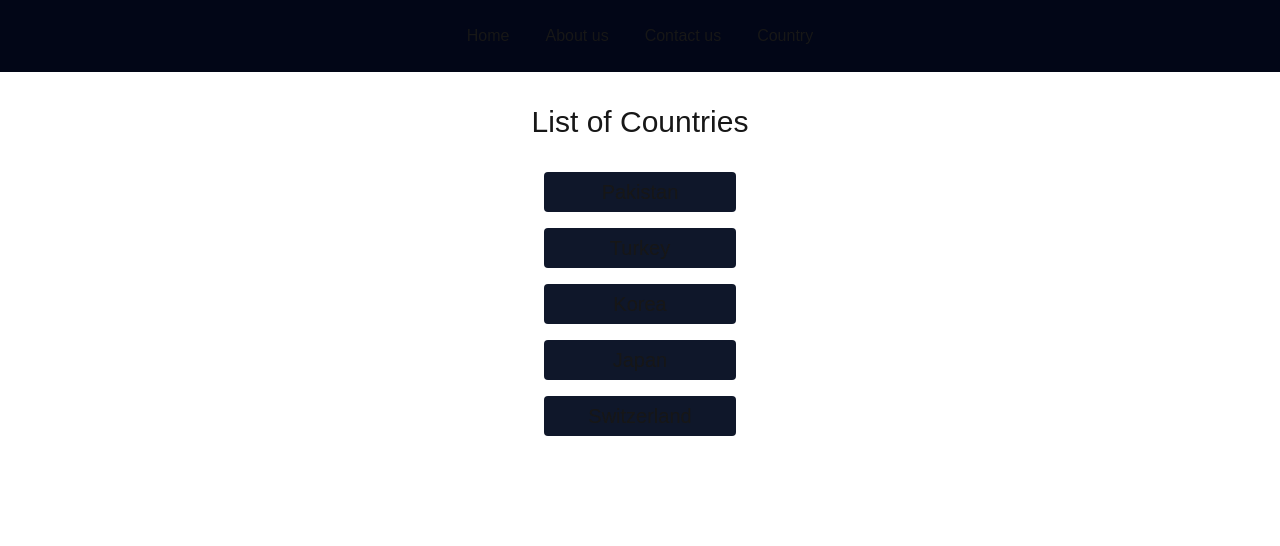
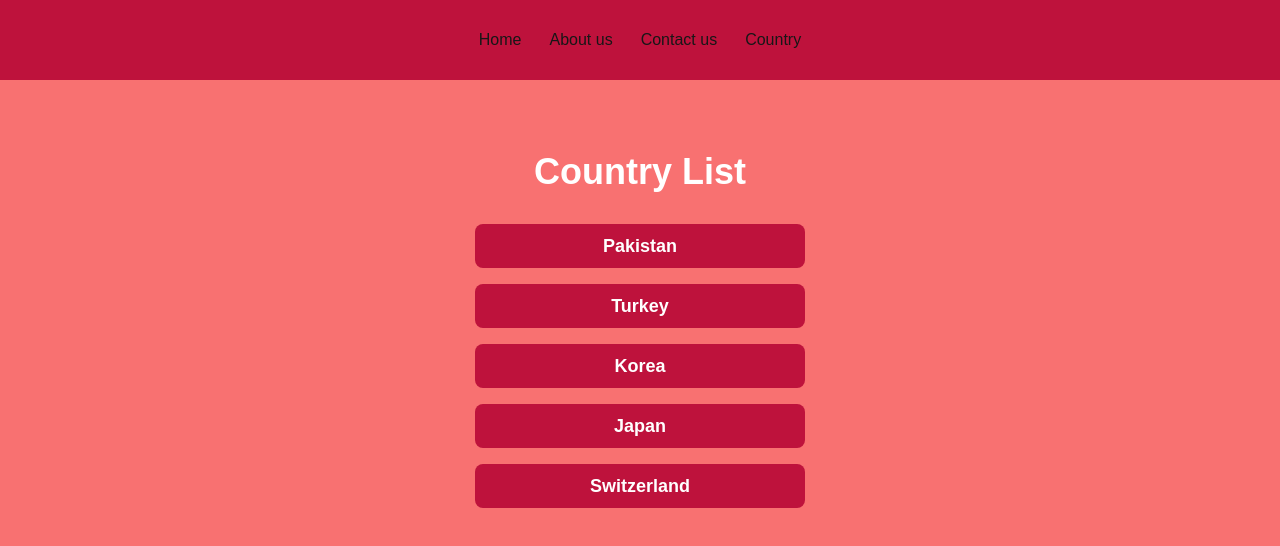
Before and after one commit to Umm-e-Hani02/nextjs-assign1, a Next.js app: page /country in a window 1280 px wide. Shown: the top 546 px of the page. Built offline with nearby package versions, Linux system fonts and the light colour scheme.

Commit message:
country listing using props

```diff
--- /dev/null
+++ b/src/app/(admin)/CountryCard/page.tsx
@@ -0,0 +1,23 @@
+import Link from 'next/link'
+
+type Props1 = {
+    name: string,
+    population: number,
+    capital: string
+}
+
+const CountryCard = ({name,population,capital}: Props1) => {
+  return (
+    <div className="w-max py-8 m-auto font-bold text-white">
+      <div className="text-4xl text-center text-white py-3"> {name}</div>
+      <div className="text-3xl py-4 m-5">Capital  : {capital}</div>
+      <div className="text-3xl py-4">Population : {population}</div>
+
+      <button className="bg-rose-700 mt-10 ml-32 text-lg py-2 px-6 rounded-md duration-100 text-white hover:scale-110 ">
+        <Link href={"/country"}> Back</Link>
+      </button>
+    </div>
+  )
+}
+
+export default CountryCard
--- a/src/app/(admin)/countries/data.tsx
+++ /dev/null
@@ -1,11 +0,0 @@
-import Icountry from "./interface";
-
-const countries: Icountry[] = [
-  { name: "Pakistan", capital: "Islamabad", population: 251269164 },
-  { name: "Turkey", capital: "Ankara", population: 86172100 },
-  { name: "Korea", capital: "Seoul", population: 51717590 },
-  { name: "Japan", capital: "Tokyo", population: 123998000 },
-  { name: "Switzerland", capital: "Bern", population: 8938611 },
-];
-
-export default countries;
--- a/src/app/(admin)/countries/interface.tsx
+++ /dev/null
@@ -1,5 +0,0 @@
-export default interface Icountry{
-    name:string;
-    capital:string;
-    population:number;
-}
--- a/src/app/(admin)/country/[country_name]/page.tsx
+++ b/src/app/(admin)/country/[country_name]/page.tsx
@@ -1,35 +1,52 @@
-import Link from "next/link";
-// import { Icountry } from "../../countries/interface";
-import  countries  from "../../countries/data";
+import CountryCard from "../../CountryCard/page";
+import { CountryType } from "@/app/CountryType/type";
 
-function CountryName({ params }: { params: { country_name: string } }) {
-  const country = countries.find(
+
+const countriesName = ({ params }: { params: { country_name: string } }) => {
+  const contrydetails: CountryType[] = [
+    {
+      name: "Pakistan",
+      capital: "Islamabad",
+      population: 251269164,
+    },
+    {
+      name: "Turkey",
+      capital: "Ankara",
+      population: 86172100,
+    },
+    {
+      name: "Korea",
+      capital: "Seoul",
+      population: 51717590,
+    },
+    {
+      name: "Japan",
+      capital: "Tokyo",
+      population: 123998000,
+    },
+    {
+      name: "Switzerland",
+      capital: "Bern",
+      population:8938611,
+    }
+  ];
+
+  const country = contrydetails.find(
     (c) => c.name.toLowerCase() === params.country_name.toLowerCase()
   );
-
-  const capitalizeFirstLetter = (string: string) => {
-    return string.charAt(0).toUpperCase() + string.slice(1).toLowerCase();
-  };
+  if (!country) {
+    return <h1 className="p-6 text-xl text-center">Country not found!!</h1>;
+  }
 
   return (
     <div>
-      {country ? (
-        <>
-          <h1 className="text-3xl p-5">{capitalizeFirstLetter(country.name)}</h1>
-          <p className="text-2xl p-5">Capital: {country.capital}</p>
-          <p className="text-2xl p-5">Population: {country.population}</p>
-        </>
-      ) : (
-        <h1 className="flex flex-col items-center p-5 text-xl">Country not found!</h1>
-      )}
-      <div className="flex justify-center items-center">
-
-      <Link href="/country">
-            <button className="bg-slate-900 text-white py-2 px-4 rounded mt-24 hover:text-gray-200 active:bg-slate-800 transition-all duration-300 ease-in-out">Back to Countries</button>
-          </Link>
-      </div>
+      <CountryCard
+        name={country.name}
+        population={country.population}
+        capital={country.capital}
+      />
     </div>
   );
-}
+};
 
-export default CountryName;
+export default countriesName;
--- a/src/app/(admin)/country/page.tsx
+++ b/src/app/(admin)/country/page.tsx
@@ -1,19 +1,34 @@
 import Link from "next/link";
-import  countries  from "../countries/data";
 
-export default function Country() {
+const Countries = () => {
   return (
-    <div className="flex flex-col items-center">
-      <h2 className="text-3xl p-8 ">List of Countries</h2>
-      <ul className="space-y-4 ">
-        {countries.map((country, index) => (
-          <li key={index}>
-            <Link href={`/country/${country.name.toLowerCase()}`}>
-            <span className="text-xl w-48 h-10 bg-slate-900 rounded flex items-center justify-center hover:text-gray-200 active:bg-slate-800 transition-all duration-300 ease-in-out">{country.name}</span>
-            </Link>
+    <div>
+      <div className="h-max w-full m-auto pb-6 mt-20 rounded-3xl font-semibold">
+        <h1 className="text-4xl text-center text-white py-8 -mt-10">Country List</h1>
+        <ul className="list-none flex justify-center flex-col items-center gap-4 text-white text-center">
+          <li className="text-lg py-2 bg-rose-700 rounded-lg w-[330px] duration-100 hover:scale-110 flex justify-center items-center">
+            <Link href={"/country/Pakistan"}>Pakistan</Link>
           </li>
-        ))}
-      </ul>
+
+          <li className="text-lg py-2 bg-rose-700 rounded-lg w-[330px] duration-100 hover:scale-110 flex justify-center items-center">
+            <Link href={"/country/Turkey"}>Turkey</Link>
+          </li>
+
+          <li className="text-lg py-2 bg-rose-700 rounded-lg w-[330px] duration-100 hover:scale-110 flex justify-center items-center">
+            <Link href={"/country/Korea"}>Korea</Link>
+          </li>
+
+          <li className="text-lg py-2 bg-rose-700 rounded-lg w-[330px] duration-100 hover:scale-110 flex justify-center items-center">
+            <Link href={"/country/Japan"}>Japan</Link>
+          </li>
+
+          <li className="text-lg py-2 bg-rose-700 rounded-lg w-[330px] duration-100 hover:scale-110 flex justify-center items-center">
+            <Link href={"/country/Switzerland"}>Switzerland</Link>
+          </li>
+        </ul>
+      </div>
     </div>
   );
-}
+};
+
+export default Countries;
--- a/src/app/(admin)/page.tsx
+++ b/src/app/(admin)/page.tsx
@@ -6,7 +6,7 @@ export default function Home(){
             <p className="text-xl flex justify-center items-center p-7">Explore Some Countries with their capital and population.</p>
             <div className="flex justify-center items-center">
             <Link href="/country">
-            <button className="bg-slate-900 text-white py-2 px-4 rounded mt-60 hover:text-gray-200 active:bg-slate-800 transition-all duration-300 ease-in-out">Explore countries</button>
+            <button className="bg-rose-700 text-white py-2 px-4 rounded mt-60 hover:text-gray-200 active:bg-rose-500 transition-all duration-300 ease-in-out">Explore countries</button>
             </Link>
             </div>
         </div>
--- /dev/null
+++ b/src/app/CountryType/type.tsx
@@ -0,0 +1,5 @@
+export  type CountryType = {
+    name: string,
+    population: number,
+    capital: string;
+}
--- a/src/app/components/Navbar.tsx
+++ b/src/app/components/Navbar.tsx
@@ -1,12 +1,12 @@
 import Link from "next/link"
 export default function Navbar(){
     return(
-        <nav className="bg-slate-950 p-6">
-            <div className="flex justify-center items-center gap-9" >
-                <Link href="/">Home</Link>
-                <Link href="/aboutus">About us</Link>
-                <Link href="/contactus">Contact us</Link>
-                <Link href="/country">Country</Link>
+        <nav className="bg-rose-700 p-7">
+            <div className="flex items-center justify-center gap-7 text-nowrap">
+                <Link className="hover:text-rose-200" href="/">Home </Link>
+                <Link className="hover:text-rose-200" href="/aboutus">About us</Link>
+                <Link className="hover:text-rose-200" href="/contactus">Contact us</Link>
+                <Link className="hover:text-rose-200" href="/country">Country</Link>
             </div>
         </nav>
     )
--- a/src/app/layout.tsx
+++ b/src/app/layout.tsx
@@ -27,7 +27,7 @@ export default function RootLayout({
   return (
     <html lang="en">
       <body
-        className={`${geistSans.variable} ${geistMono.variable} antialiased`}
+        className={`bg-red-400 ${geistSans.variable} ${geistMono.variable} antialiased`}
       >
         <Navbar/>
         {children}
```
